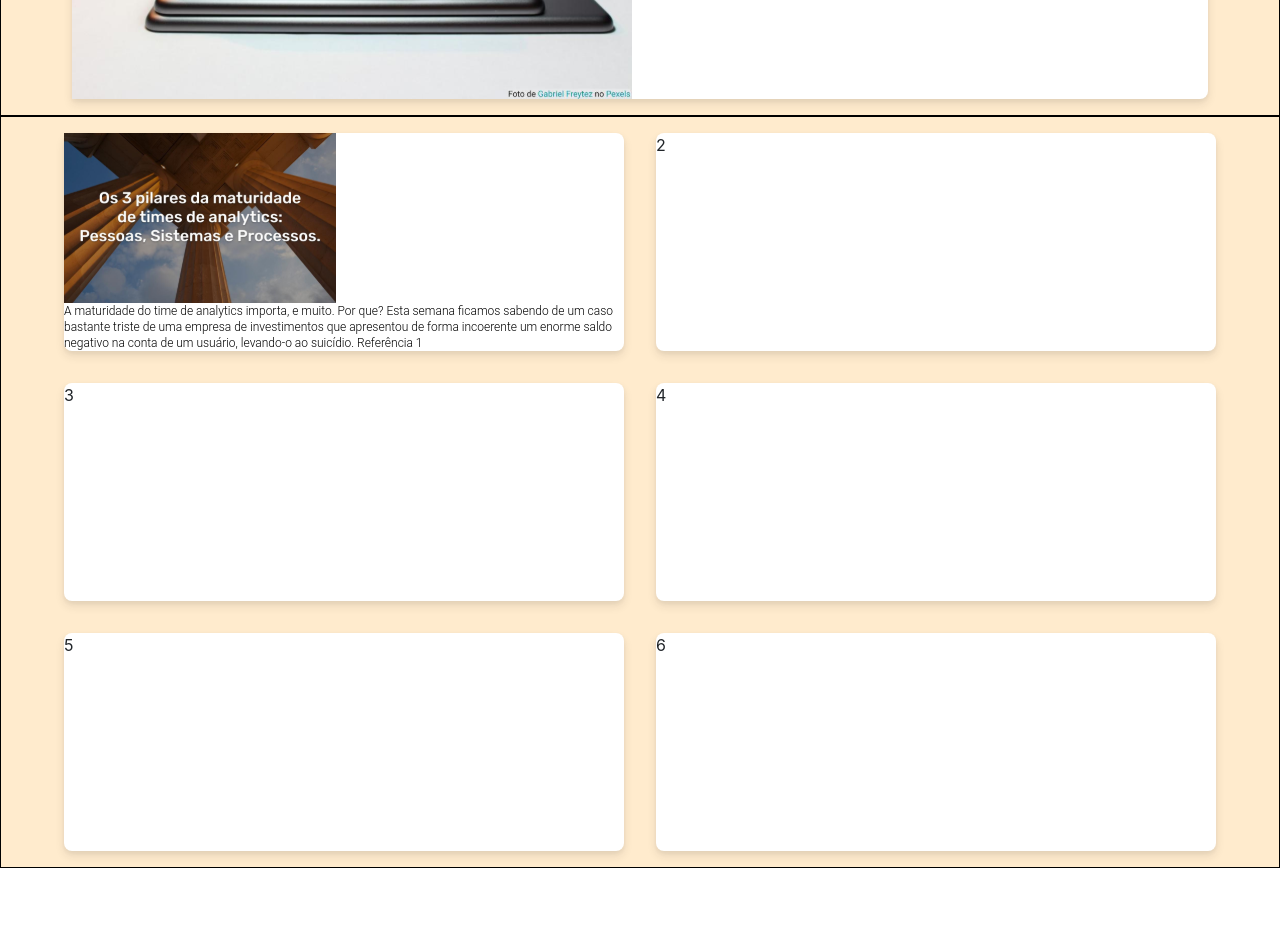
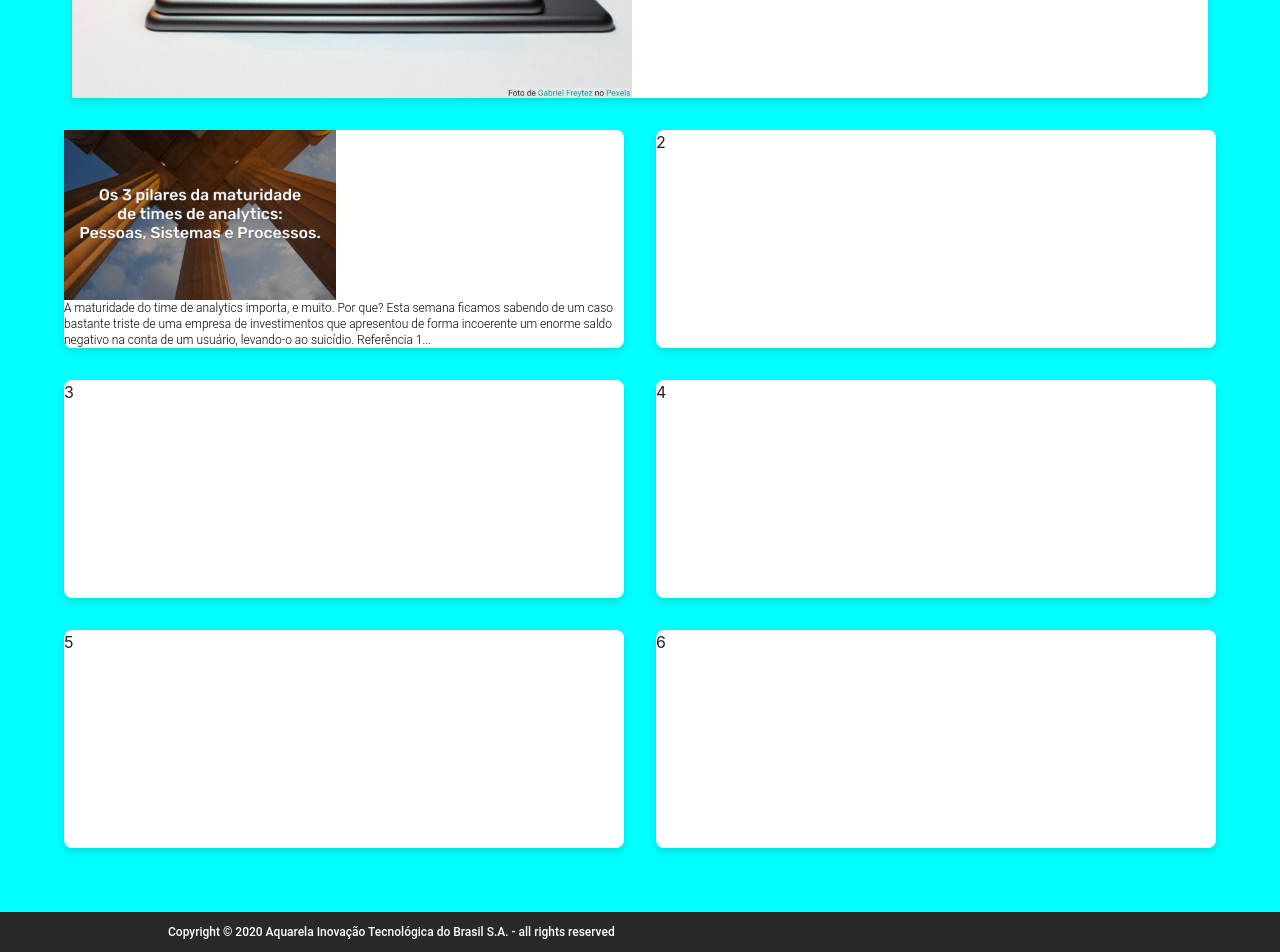
Before and after one commit to AlessandroBarreto/Aquarela-Challenge, a React (Create React App) app: page / in a window 1280 px wide. Shown: the part 371-1323 px from the top of the page. Before the commit the page ends 1239 px from the top, so only its background shows below. Built offline with nearby package versions, Linux system fonts and the light colour scheme; the HTML template or start-up script is replaced by a standard one.

Commit message:
add footer

```diff
--- a/src/App.css
+++ b/src/App.css
@@ -1,3 +1,7 @@
 .App {
   height: 100vh;
 }
+
+body {
+  background-color: aqua;
+}
--- a/src/App.js
+++ b/src/App.js
@@ -4,13 +4,15 @@ import Header from "./components/Header";
 //import NewsView from "./components/views/NewsView";
 import MainNew from "./components/MainNew";
 import SubNew from "./components/SubNew";
+import Footer from "./components/Footer"
 
 const App = () => {
   return (
-    <div className="App">
+    <div className="App" >
       <Header />
       <MainNew />
       <SubNew />
+      <Footer />
     </div>
   );
 };
--- a/src/components/Footer/index.jsx
+++ b/src/components/Footer/index.jsx
@@ -1,11 +1,17 @@
-import React from 'react';
+import React from "react";
+import "./styles.css";
+import Navbar from 'react-bootstrap/Navbar'
 
 const Footer = () => {
   return (
     <div>
-
+      <Navbar sticked="bottom" className="footer">
+        <Navbar.Text className="text" style={{color: "#FFFFFF"}} >
+          Copyright © 2020 Aquarela Inovação Tecnológica do Brasil S.A. - all rights reserved
+        </Navbar.Text>
+      </Navbar>
     </div>
   );
-}
+};
 
 export default Footer;
--- a/src/components/Footer/styles.css
+++ b/src/components/Footer/styles.css
@@ -0,0 +1,13 @@
+.footer {
+  background: #292927;
+  height: 40px;
+  margin-top: 48px;
+}
+.text {
+  font-family: Roboto;
+  font-style: normal;
+  font-weight: 500;
+  font-size: 12px;
+  line-height: 14px;
+  margin-left: 152px;
+}
--- a/src/components/MainNew/styles.css
+++ b/src/components/MainNew/styles.css
@@ -4,8 +4,6 @@
   flex-wrap: wrap;
   justify-content: center;
   align-items: center;
-  border: 1px solid black;
-  background-color: blanchedalmond;
 }
 
 .flexMN-item {
--- a/src/components/SubNew/index.jsx
+++ b/src/components/SubNew/index.jsx
@@ -8,7 +8,7 @@ const SubNew = () => {
     <div className="flex-containerSN">
       <div className="flexSN-item">
         <img src={subNew1} alt="" />
-        <p>A maturidade do time de analytics importa, e muito. Por que? Esta semana ficamos sabendo de um caso bastante triste de uma empresa de investimentos que apresentou de forma incoerente um enorme saldo negativo na conta de um usuário, levando-o ao suicídio. Referência 1</p>
+        <p>A maturidade do time de analytics importa, e muito. Por que? Esta semana ficamos sabendo de um caso bastante triste de uma empresa de investimentos que apresentou de forma incoerente um enorme saldo negativo na conta de um usuário, levando-o ao suicídio. Referência 1...</p>
       </div>
       <div className="flexSN-item">2</div>
       <div className="flexSN-item">3</div>
--- a/src/components/SubNew/styles.css
+++ b/src/components/SubNew/styles.css
@@ -3,8 +3,6 @@
   flex-wrap: wrap;
   justify-content: center;
   align-items: center;
-  border: 1px solid black;
-  background-color: blanchedalmond;
 }
 
 .flexSN-item {
```
